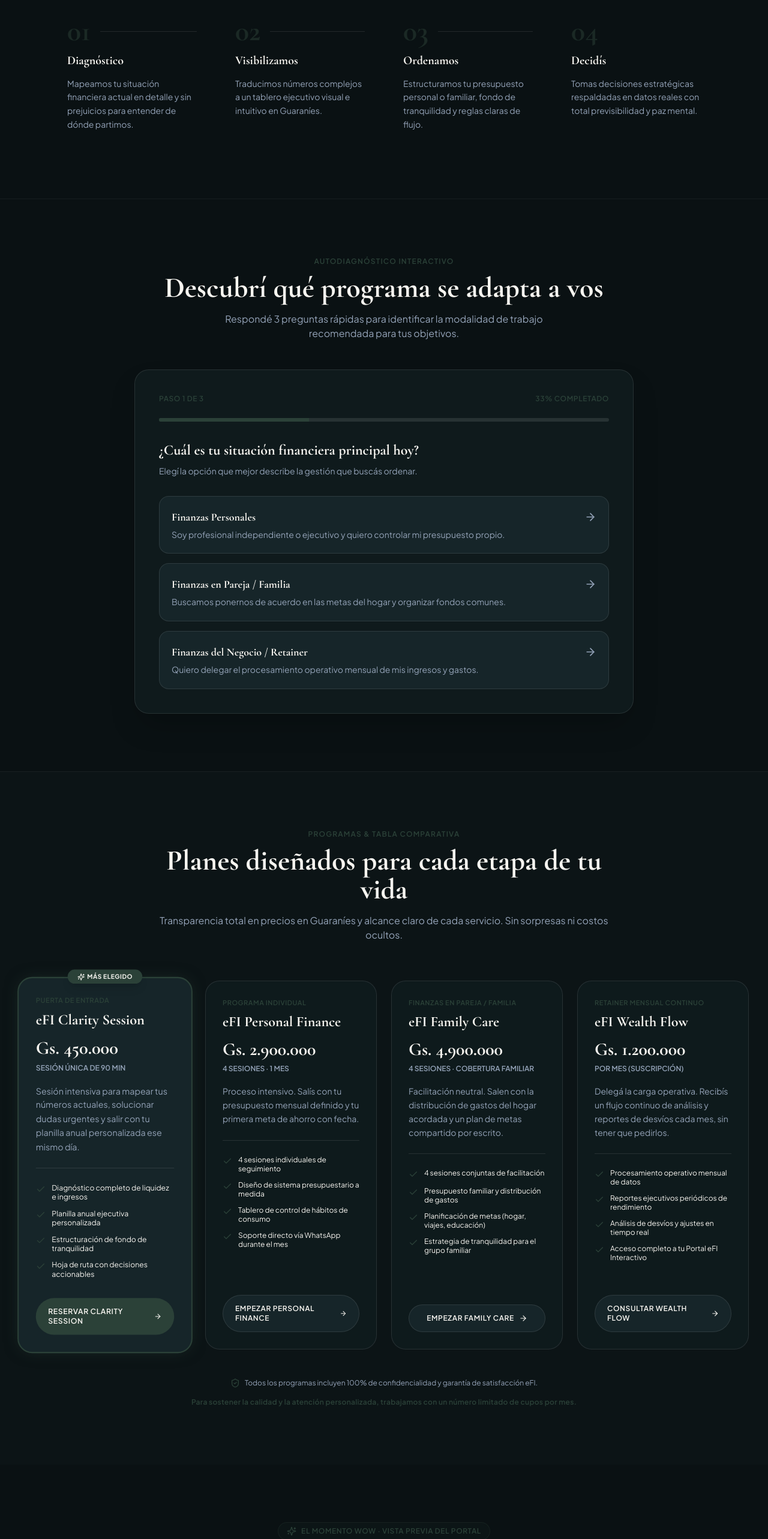
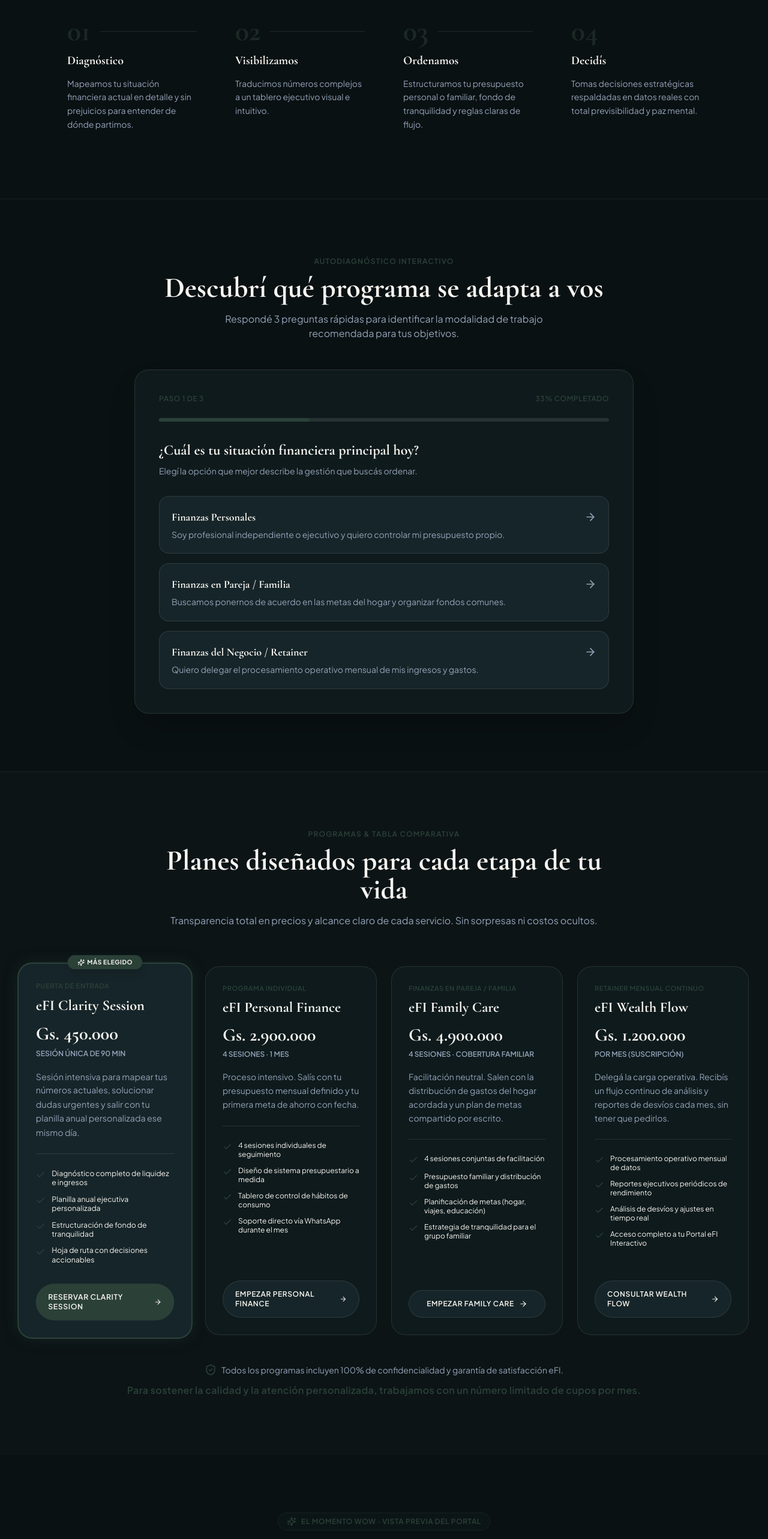
Before and after one commit to copp-ai/web-efi-studio, a React (Vite) app: page / in a window 1280 px wide. Shown: the part 2120-4686 px from the top of the page at 60% size. Built offline with nearby package versions, Linux system fonts and the light colour scheme.

Commit message:
feat(copy): ajustes v4 guaranies y legibilidad

```diff
--- a/src/components/HowItWorks.jsx
+++ b/src/components/HowItWorks.jsx
@@ -10,7 +10,7 @@ export default function HowItWorks() {
     {
       number: "02",
       title: "Visibilizamos",
-      description: "Traducimos números complejos a un tablero ejecutivo visual e intuitivo en Guaraníes."
+      description: "Traducimos números complejos a un tablero ejecutivo visual e intuitivo."
     },
     {
       number: "03",
--- a/src/components/PortalMockup.jsx
+++ b/src/components/PortalMockup.jsx
@@ -302,7 +302,7 @@ export default function PortalMockup() {
                       <h4 className="text-lg font-serif font-bold text-efi-sand">
                         Evolución de Liquidez & Capacidad Patrimonial
                       </h4>
-                      <p className="text-xs text-efi-muted">Tendencia de flujo libre y acumulación mensual en Guaraníes</p>
+                      <p className="text-xs text-efi-muted">Tendencia de flujo libre y acumulación mensual</p>
                     </div>
                     <div className="flex items-center gap-3">
                       <span className="text-xs font-semibold text-efi-pine bg-efi-pine/10 px-3 py-1 rounded-full border border-efi-pine/30 flex items-center gap-1.5">
@@ -385,7 +385,7 @@ export default function PortalMockup() {
                   {/* Detailed Expense Breakdown Card */}
                   <div className="p-6 rounded-2xl bg-efi-card border border-white/10">
                     <h4 className="text-lg font-serif font-semibold text-efi-sand mb-4">
-                      Desglose de Salida Mensual (Guaraníes)
+                      Desglose de Salida Mensual
                     </h4>
 
                     <div className="space-y-4">
@@ -438,7 +438,7 @@ export default function PortalMockup() {
                         Criterio de Asignación Boutique
                       </h4>
                       <p className="text-xs text-efi-muted leading-relaxed mb-4">
-                        A diferencia de las planillas genéricas, en eFI separaremos estrictamente tus gastos estructurales de tus metas patrimoniales en Guaraníes, garantizando que tu estilo de vida no comprometa tu libertad futura.
+                        A diferencia de las planillas genéricas, en eFI separaremos estrictamente tus gastos estructurales de tus metas patrimoniales, garantizando que tu estilo de vida no comprometa tu libertad futura.
                       </p>
                     </div>
 
@@ -523,7 +523,7 @@ export default function PortalMockup() {
             <div className="p-4 rounded-xl bg-efi-dark/60 border border-efi-pine/20 text-center flex flex-col sm:flex-row items-center justify-between gap-3">
               <span className="text-xs text-efi-muted flex items-center gap-2">
                 <Lock className="w-3.5 h-3.5 text-efi-pine" />
-                Vista previa conceptual interactiva para clientes eFI Studio. Todos los datos están cifrados en Guaraníes (Gs.).
+                Vista previa conceptual interactiva para clientes eFI Studio. Todos los datos son confidenciales y están cifrados.
               </span>
               <a
                 href="#servicios"
--- a/src/components/ServicesCatalog.jsx
+++ b/src/components/ServicesCatalog.jsx
@@ -86,7 +86,7 @@ export default function ServicesCatalog() {
             Planes diseñados para cada etapa de tu vida
           </h2>
           <p className="text-base text-efi-muted">
-            Transparencia total en precios en Guaraníes y alcance claro de cada servicio. Sin sorpresas ni costos ocultos.
+            Transparencia total en precios y alcance claro de cada servicio. Sin sorpresas ni costos ocultos.
           </p>
         </div>
 
@@ -163,12 +163,12 @@ export default function ServicesCatalog() {
         </div>
 
         {/* Subtitle Guarantee & Scarcity Note */}
-        <div className="mt-12 space-y-4">
-          <div className="text-center text-xs text-efi-muted flex flex-col sm:flex-row items-center justify-center gap-2">
-            <ShieldCheck className="w-4 h-4 text-efi-pine" />
+        <div className="mt-12 space-y-3">
+          <div className="text-center text-sm text-efi-muted flex flex-col sm:flex-row items-center justify-center gap-2">
+            <ShieldCheck className="w-5 h-5 text-efi-pine shrink-0" />
             <span>Todos los programas incluyen 100% de confidencialidad y garantía de satisfacción eFI.</span>
           </div>
-          <div className="text-center text-xs font-semibold text-efi-pine tracking-wide">
+          <div className="text-center text-base font-semibold text-efi-pine tracking-wide">
             Para sostener la calidad y la atención personalizada, trabajamos con un número limitado de cupos por mes.
           </div>
         </div>
```
Also changed, not shown: 1 other file (tests, documents, lock files or other folders).
